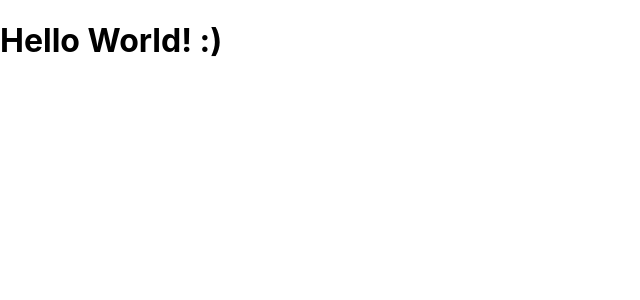
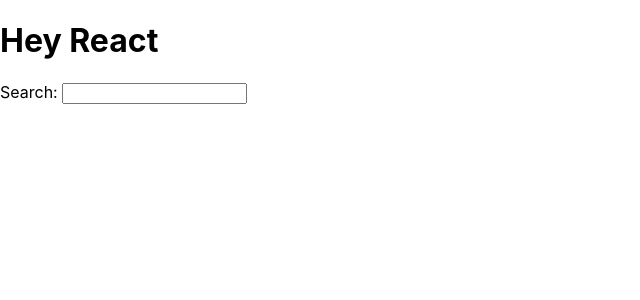
Before and after one commit to CiroGermano/the-road-to-react, a React (Create React App) app in the folder hacker-stories/: page / in a window 1280 px wide. Shown: the top 300 px of the page, without its empty margins (0-640 px from the left). Built offline with nearby package versions, Linux system fonts and the light colour scheme.

Commit message:
react-jsx

```diff
--- a/hacker-stories/src/App.js
+++ b/hacker-stories/src/App.js
@@ -1,11 +1,20 @@
-import React from 'react';
+import React from "react";
 
-const title = 'React';
+const welcome = {
+  greeting: "Hey",
+  getTitle: function (title) {
+    return title;
+  },
+};
 
 function App() {
   return (
     <div>
-      <h1>Hello World! :)</h1>
+      <h1>
+        {welcome.greeting} {welcome.getTitle("React")}
+      </h1>
+      <label htmlFor="search">Search: </label>
+      <input id="search" type="text" />
     </div>
   );
 }
```
